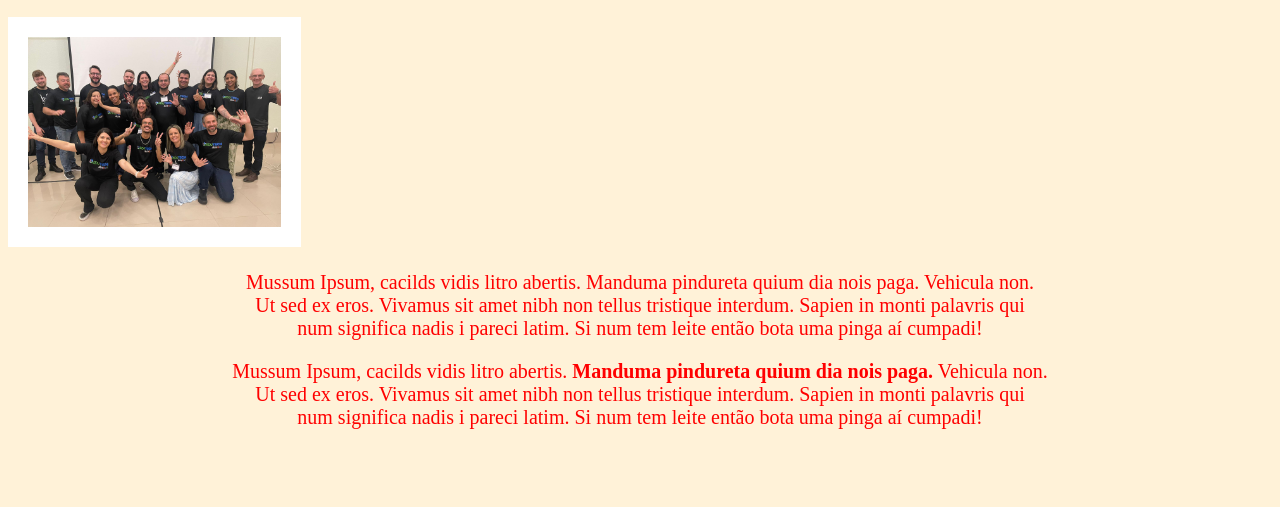
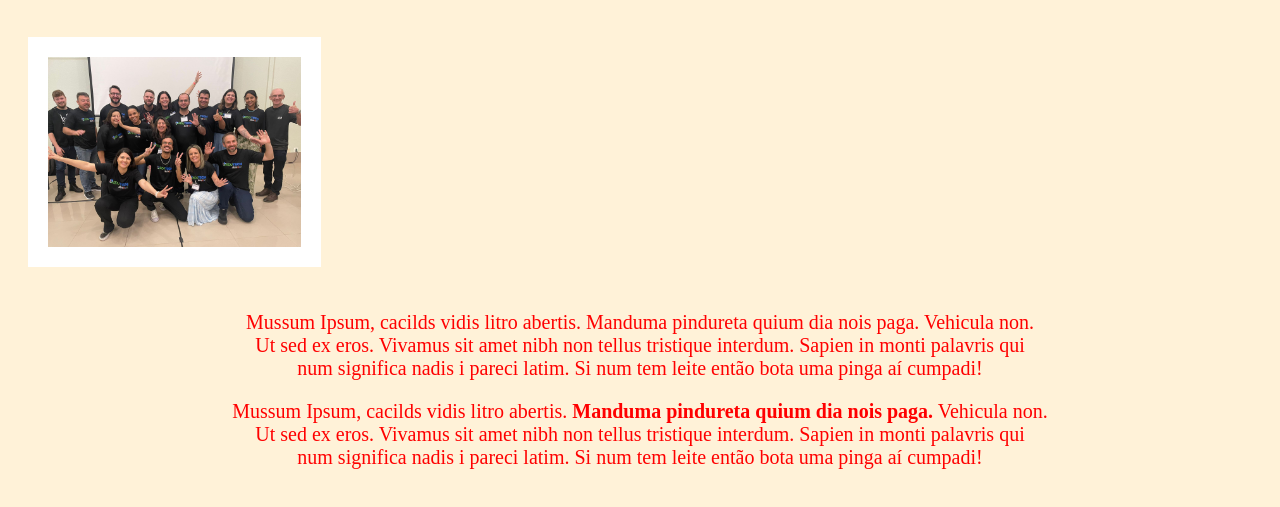
Before and after one commit to barretogabriel1/pcensinomedio, a plain HTML site: page index.html in a window 1280 px wide. Shown: the part 57-564 px from the top of the page. Drawn offline with Linux system fonts and the light colour scheme.

Commit message:
adicionada margem na imagem

```diff
--- a/style.css
+++ b/style.css
@@ -17,5 +17,5 @@ body {
     width: 20%;
     padding: 20px;
     background-color: white;
-    marg: 20px;
+    margin: 20px;
 }
```
